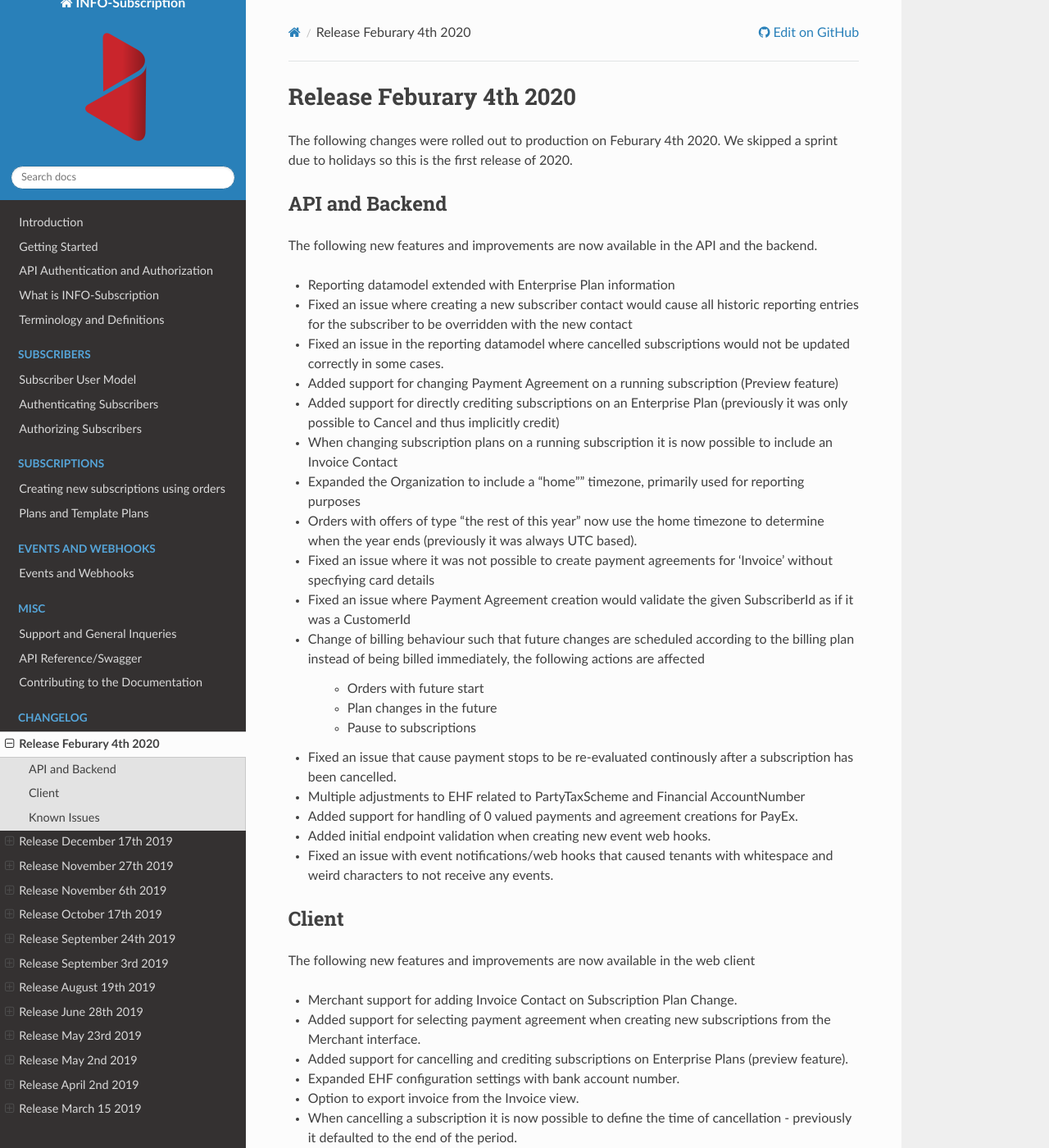
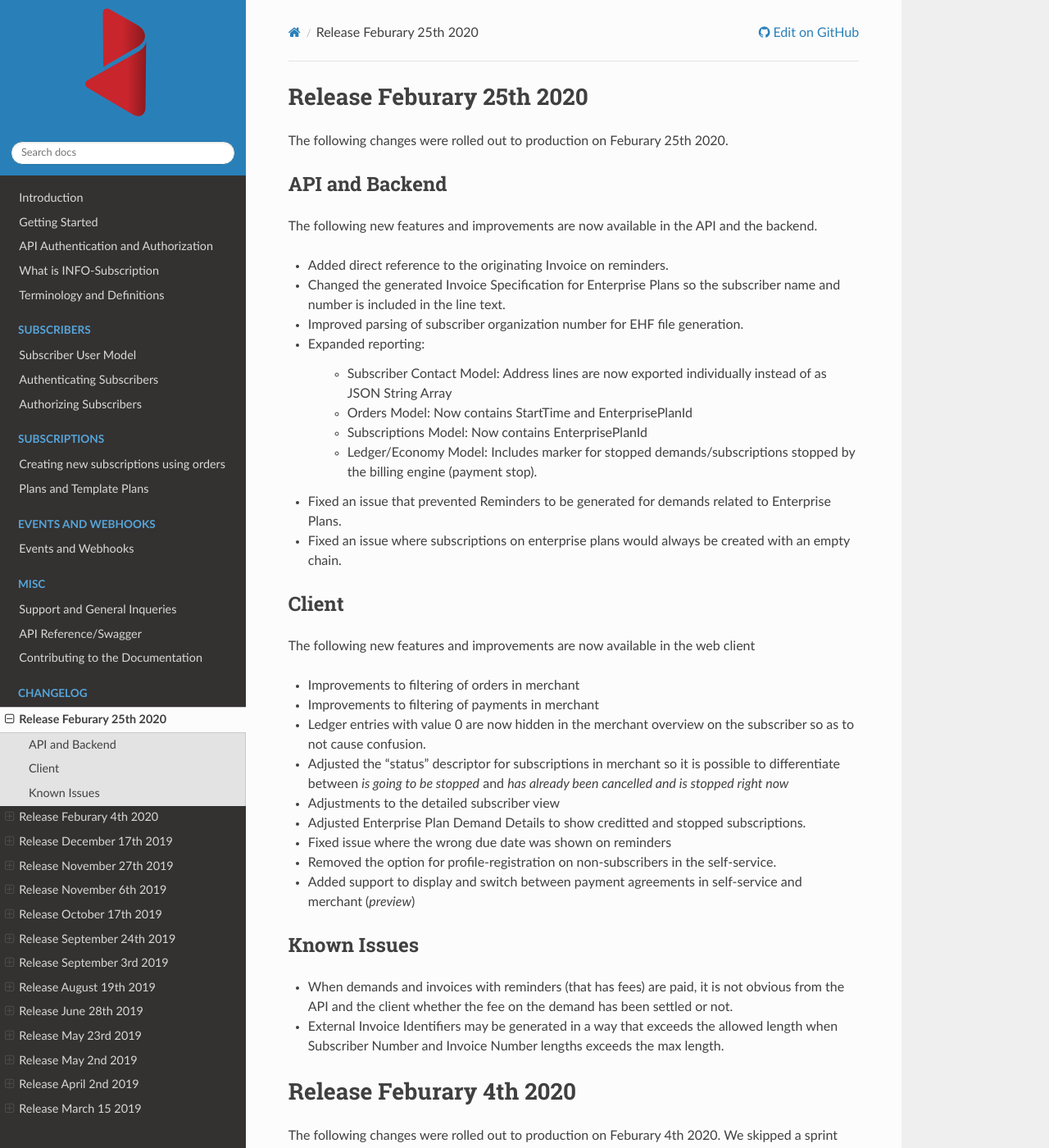
Before and after one commit to infosoftas/info-subscription-doc, a Sphinx documentation site: the page built from source/changelog/changelog.rst, in a window 1280 px wide and 1400 px high. Shown: the whole window at 82% size. Built offline with Sphinx 7.4.7 and the Read the Docs theme 2.0.0, drawn with Linux system fonts in a browser that asks for light colours; formulas are drawn with MathJax 3.

Commit message:
Changelog r70 (#15)
Added changelog for release 70.

```diff
--- a/source/changelog/changelog.rst
+++ b/source/changelog/changelog.rst
@@ -1,3 +1,4 @@
+.. include:: r70.inc
 .. include:: r69.inc
 .. include:: r67.inc
 .. include:: r66.inc
--- /dev/null
+++ b/source/changelog/r70.inc
@@ -0,0 +1,43 @@
+.. _changelog-r69:
+
+**************************
+Release Feburary 25th 2020
+**************************
+The following changes were rolled out to production on Feburary 25th 2020.
+
+API and Backend
+===============
+The following new features and improvements are now available in the API and the backend.
+
+* Added direct reference to the originating Invoice on reminders.
+* Changed the generated Invoice Specification for Enterprise Plans so the subscriber name and number is included in the line text.
+* Improved parsing of subscriber organization number for EHF file generation.
+* Expanded reporting:
+
+    * Subscriber Contact Model: Address lines are now exported individually instead of as JSON String Array
+    * Orders Model: Now contains StartTime and EnterprisePlanId
+    * Subscriptions Model: Now contains EnterprisePlanId
+    * Ledger/Economy Model: Includes marker for stopped demands/subscriptions stopped by the billing engine (payment stop).
+
+* Fixed an issue that prevented Reminders to be generated for demands related to Enterprise Plans.
+* Fixed an issue where subscriptions on enterprise plans would always be created with an empty chain.
+
+Client
+======
+The following new features and improvements are now available in the web client
+
+* Improvements to filtering of orders in merchant
+* Improvements to filtering of payments in merchant
+* Ledger entries with value 0 are now hidden in the merchant overview on the subscriber so as to not cause confusion.
+* Adjusted the "status" descriptor for subscriptions in merchant so it is possible to differentiate between `is going to be stopped` and `has already been cancelled and is stopped right now`
+* Adjustments to the detailed subscriber view
+* Adjusted Enterprise Plan Demand Details to show creditted and stopped subscriptions.
+* Fixed issue where the wrong due date was shown on reminders
+* Removed the option for profile-registration on non-subscribers in the self-service.
+* Added support to display and switch between payment agreements in self-service and merchant (*preview*)
+
+Known Issues
+============
+
+* When demands and invoices with reminders (that has fees) are paid, it is not obvious from the API and the client whether the fee on the demand has been settled or not.
+* External Invoice Identifiers may be generated in a way that exceeds the allowed length when Subscriber Number and Invoice Number lengths exceeds the max length.
```
